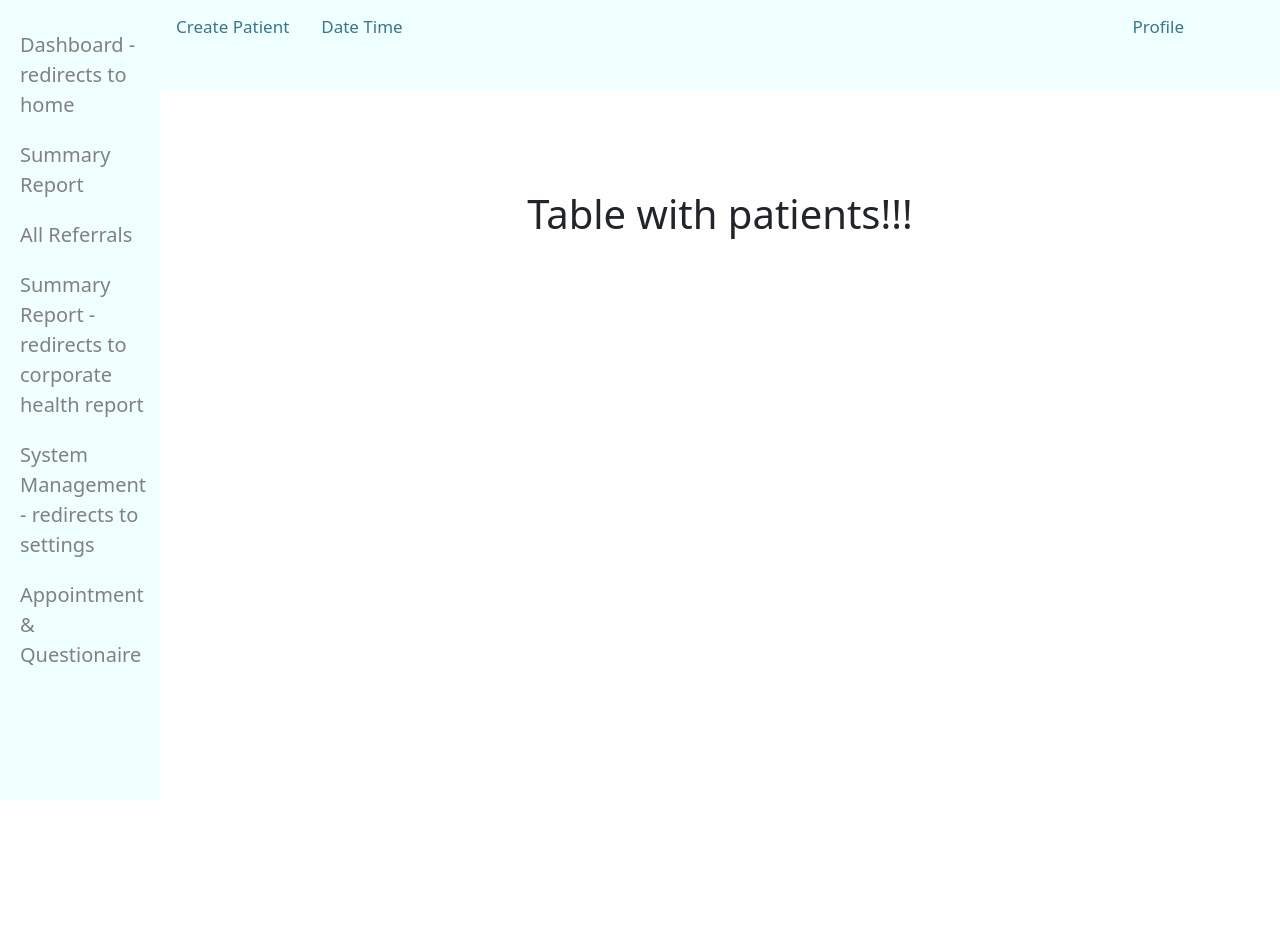
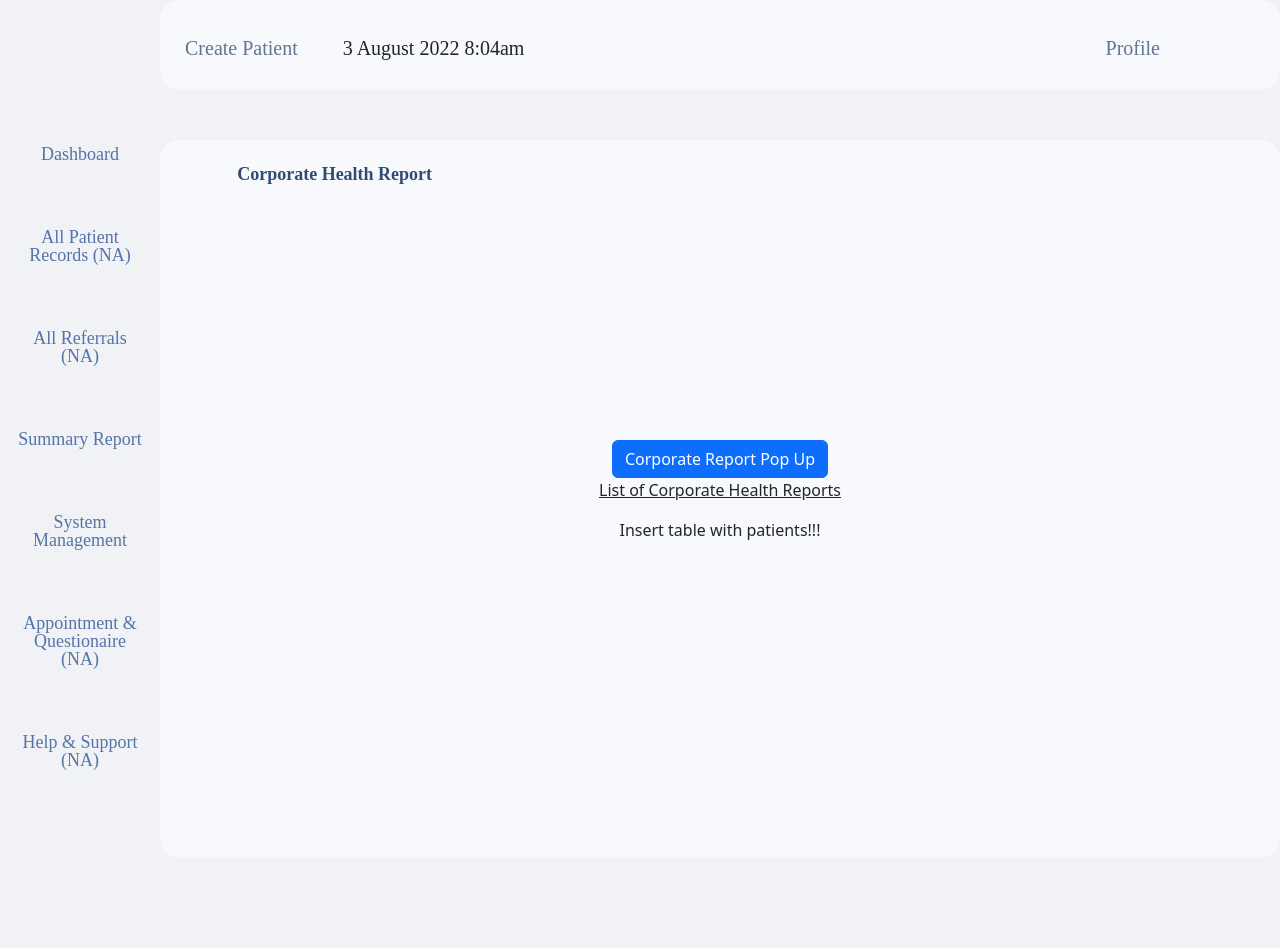
Before and after one commit to JoelTanCH/mesh_pf, a Django app: page /home/summaryReport/ in a window 1280 px wide. Before the commit the page ends 800 px from the top, so only its background shows below. Run offline with Django 4.2, Linux system fonts and the light colour scheme; some libraries are stand-ins or nearby versions.

Commit message:
add css, bot nav, dynamic time, button, links

```diff
--- a/mysite/mysite/settings.py
+++ b/mysite/mysite/settings.py
@@ -119,6 +119,7 @@ USE_TZ = True
 # https://docs.djangoproject.com/en/4.1/howto/static-files/
 
 STATIC_URL = 'static/'
+STATICFILES_DIRS = [ os.path.join(BASE_DIR, 'static'), ]
 
 # Default primary key field type
 # https://docs.djangoproject.com/en/4.1/ref/settings/#default-auto-field
--- a/mysite/templates/base.html
+++ b/mysite/templates/base.html
@@ -6,18 +6,23 @@
                 width:160px;
                 position: fixed;
                 z-index: 1;
-                background-color:azure;
+                background-color:#F0F2F5;
                 overflow-x: hidden;
-                padding-top: 20px;
+                padding-top: 100px;
             }
 
             .sidenav a{
-                padding:10px 15px 10px 20px;
+                margin-top: 25px;
+                padding:20px 15px;
                 text-decoration: none;
-                color:#818181;
-                font-size: 20px;
+                font-size: 18px;
                 display:block;
-
+                text-align: center;
+                font-family: 'Poppins';
+                font-style: normal;
+                font-weight: 500;
+                line-height: 18px;
+                color: #5574A7;
             }
 
             .sidenav a:hover{
@@ -27,31 +32,47 @@
             .content {
                 margin-left:160px;
                 text-align: center;
-                padding:10px 15px;
-                float:top;
-                margin-top:90px;
+                padding:300px ;
+                margin-top:50px;
+                border-radius: 20px;
+                background:#F8F9FC;
             }
 
             .topbar{
                 height:90px;
                 margin-left:160px;
                 text-align: center;
-                font-size: 15px;
-                background-color:azure;
+                background-color: #F8F9FC;
+                border-radius: 20px;
+                font-family: 'Avenir Next';
+                font-style: normal;
+                font-weight: 500;
+                font-size: 16px;
+                line-height: 16px;
+                display: flex;
+                align-items: center;
             }
 
             .topbar a {
                 float: left;
-                color: #357692;
+                color: #617593;
                 text-align: center;
-                padding: 14px 16px;
                 text-decoration: none;
-                font-size: 17px;
+                font-size: 20px;
+                padding:25px 20px 20px 25px;
                 }
 
             .topbar a:hover{
                 color:#ce4e6e90;
             }
+
+            .footer {
+                margin-left:160px;
+                text-align: center;
+                height:90px;
+                font-size: 15px;
+            }
+
         </style>
 
         <title> Base Template </title>
@@ -59,22 +80,67 @@
         <link href="{% static 'css/bootstrap.min.css' %}" rel="stylesheet">
         <script src="{% static 'js/bootstrap.min.js' %}"></script>
     </head>
-    <body>
+    <body style="background-color: #F0F2F5;">
         <div class="sidenav">
-            <a href="http://127.0.0.1:8000/home/">Dashboard - redirects to home </a>
-            <a href="/Dashboard"> Summary Report </a>
-            <a href="/Dashboard"> All Referrals </a>
-            <a href="http://127.0.0.1:8000/home/summaryReport"> Summary Report - redirects to corporate health report</a>
-            <a href="http://127.0.0.1:8000/home/setting"> System Management - redirects to settings</a>
-            <a href="/Dashboard"> Appointment & Questionaire </a>
+            <a href="http://127.0.0.1:8000/home/">Dashboard </a>
+            <a href="http://127.0.0.1:8000/home/"> All Patient Records (NA) </a>
+            <a href="http://127.0.0.1:8000/home/"> All Referrals (NA) </a>
+            <a href="http://127.0.0.1:8000/home/summaryReport"> Summary Report </a>
+            <a href="http://127.0.0.1:8000/home/setting"> System Management </a>
+            <a href="http://127.0.0.1:8000/home/"> Appointment & Questionaire (NA) </a>
+            <a href="http://127.0.0.1:8000/home/"> Help & Support (NA) </a>
         </div>
         <div class="topbar">
             <a href="/Create Patient">Create Patient</a>
-            <a href="/datetime">Date Time</a>
-            <a href="/profile" style="position:fixed; right:80px">Profile</a>
+            <a id="current_date"> date </a>
+            <script>
+            /* Script to dynamically update datetime */
+                function toMonthName(monthNumber){
+                    const date = new Date();
+                    date.setMonth(monthNumber - 1);
+                    return date.toLocaleString('en-US',{
+                        month:'long',
+                    })
+                }
+                function getDate(){
+                    var currentTime = new Date()
+                    var hours = currentTime.getHours()
+                    var minutes = currentTime.getMinutes()
+                    var month = toMonthName(currentTime.getMonth())
+                    var date = currentTime.getDay()
+                    var year = currentTime.getFullYear()
+                    var meridian = null;
+
+                    if(hours > 11){
+                        meridian = "pm";
+
+                    }else{
+                        meridian = "am";
+                    }
+                    if(hours > 12){
+                        hours -= 12;
+                    }
+                    if(minutes<10){
+                        minutes = "0" + minutes;
+                    }
+                    var timeString = date + " " + month +   " " + year + "   "  + hours + ":" + minutes + meridian;
+                    document.getElementById("current_date").innerHTML = timeString;
+                    return timeString;
+                }
+                var interval = setInterval(function() {
+                    getDate();
+                },1000)
+                document.getElementById("current_date").innerHTML = getDate();
+            </script>
+            <a href="/profile" style="position:absolute; right: 100px;">Profile</a>
         </div>
         <div id="content" class="content">
+            <button type="button" class="btn btn-primary">Corporate Report Pop Up</button>
             {% block content %}
+            {% endblock %}
+        </div>
+        <div class="footer">
+            {% block footer %}
             {% endblock %}
         </div>
     </body>
--- a/mysite/templates/summaryReport.html
+++ b/mysite/templates/summaryReport.html
@@ -1,6 +1,60 @@
 {% extends 'base.html' %}
 
 {% block content %}
-<h1> Table with patients!!! </h1>
+<style>
+
+    .bodyHeader {
+        position: absolute;
+        width: 1203.19px;
+        height: 78.3px;
+        left: 237.17px;
+        top: 139.96px;
+    }
+    .bodyHeader p{
+        font-family: 'Poppins';
+        font-style: normal;
+        font-weight: 600;
+        font-size: 18px;
+        line-height: 14px;
+        position: absolute;
+        top: 35%;
+        color: #314C74;
+    }
+    .bodyHeader button{
+        box-sizing: border-box;
+        top: 26.84%;
+        right: -100px;
+        position: absolute;
+        background: #AAAAAA;
+        border: 2px solid rgba(17, 0, 0, 0.01);
+        border-radius: 6px;
+        color:#FFFFFF;
+    }
+
+    .bodyTitle {
+        position: absolute;
+        left: 240px;
+        bottom: 75%;
+        font-family: 'Poppins';
+        font-style: normal;
+        font-weight: 600;
+        font-size: 16px;
+        line-height: 14px;
+        display: flex;
+        align-items: center;
+
+        color: #617594;
+    }
+</style>
+<div class = "main">
+    <div class = "bodyHeader">
+        <p id="titleOfPage"> Corporate Health Report </p>
+        <button><a href="http://127.0.0.1:8000/home/setting"> Settings </a></button>
+    </div>
+    <div class = "bodyTitle>">
+        <p> <u>List of Corporate Health Reports</u></p>
+    </div>
+</div>
+<p> Insert table with patients!!! </p>
 
 {% endblock %}
```
Also changed, not shown: mysite/templates/setting.html (+22 -0 lines).
